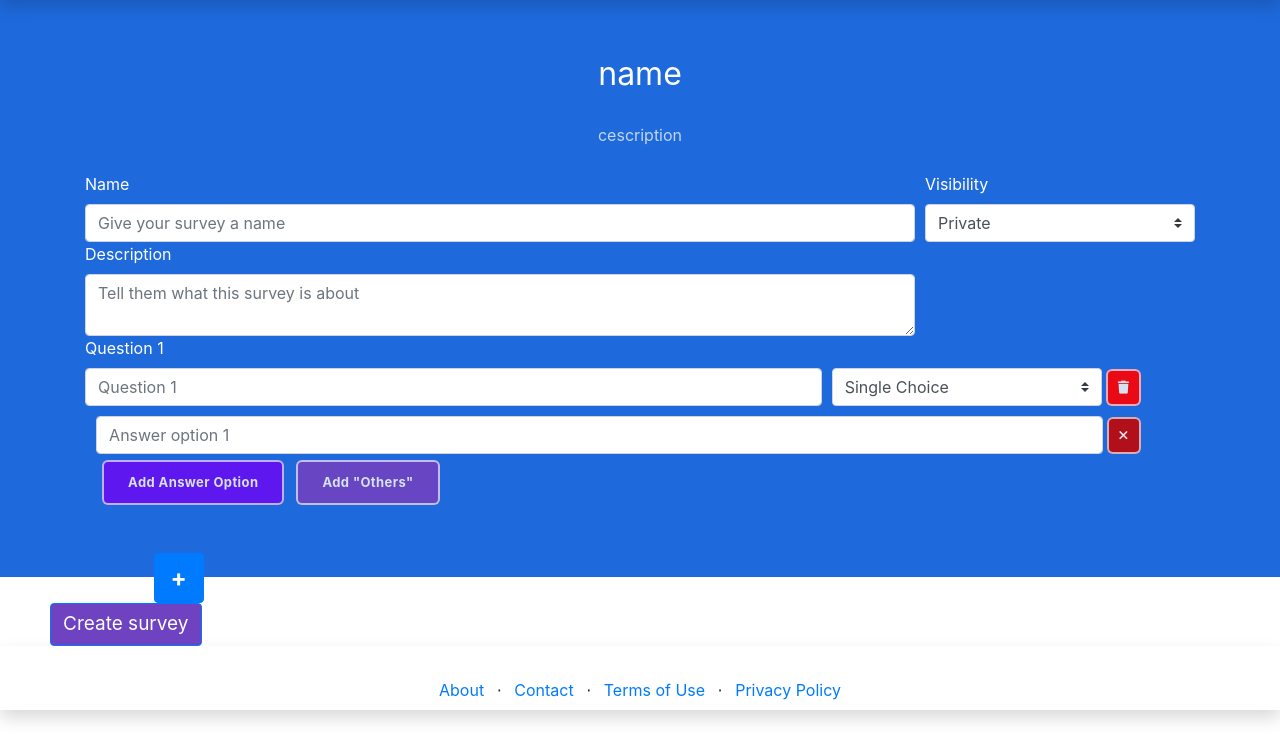
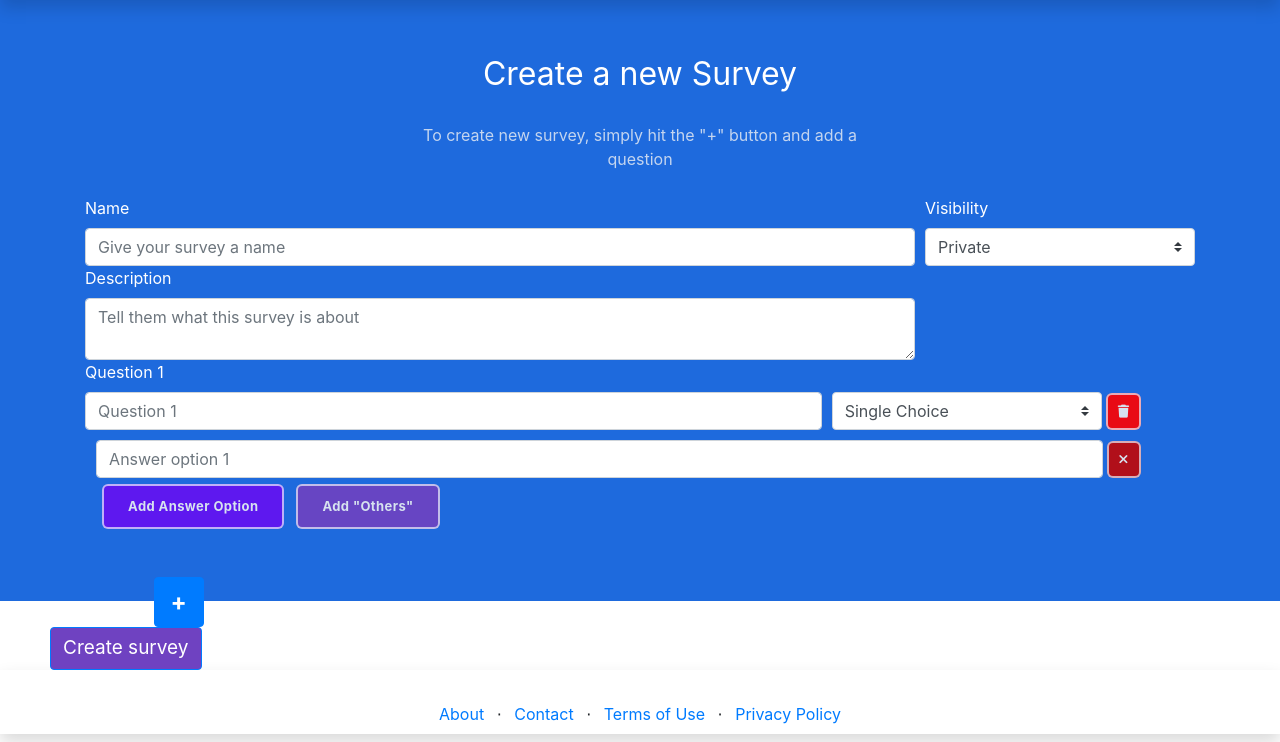
Before and after one commit to cedrikewers/surveylense, a CodeIgniter app: page /database/create in a window 1280 px wide. Shown: the part 58-800 px from the top of the page. Run offline with CodeIgniter, Linux system fonts and the light colour scheme; the visitor is signed in with stand-in values (Sample User, id 1); some libraries are stand-ins or nearby versions.

Commit message:
wip surveyCreateion

```diff
--- a/application/controllers/Userarea.php
+++ b/application/controllers/Userarea.php
@@ -148,7 +148,7 @@ class Userarea extends CI_Controller {
                 $questionCount++;
                 $dataId = $this->User_model->surveyTempData($id, $questionCount, $value);
             }
-            else{
+            elseif(strpos($key, "_")!==false){
                 $this->User_model->surveyTempDataAnswers($dataId, str_replace(strstr($key, "_", true)."_", "", $key), $value);
             }
         }
--- a/application/views/userarea/createView.php
+++ b/application/views/userarea/createView.php
@@ -4,13 +4,15 @@
 <link rel="stylesheet" href="<?php echo base_url('assets/css/Highlight-Blue.css');?>">
 
 <script>
-    var answerCount = [];
+    var answerCount = [1];
     $(document).ready(function(e){
 
         $(".highlight-blue").on("click", ".addAnswerOption", function(){
+            var questionNumber = $(this).parent().parent().attr('id').replace('question', '');
+            answerCount[questionNumber-1]++;
             $(this).parent().children(":first").append(
                             '<div class="form-row row-cols-2">'+
-                                '<div class="col-11 col-xl-11"><input class="form-control" type="text" placeholder="Answer option 1" style="margin-top: 10px;"></div>'+
+                                '<div class="col-11 col-xl-11"><input class="form-control" type="text" name="'+questionNumber+'_'+answerCount[questionNumber-1]+'" placeholder="Answer option '+answerCount[questionNumber-1]+'" style="margin-top: 10px;"></div>'+
                                 '<div class="col-1 col-xl-1">'+
                                 '<button class="btn btn-primary btn-sm align-items-md-end deleteAnswerOption" type="button" style="margin: 0;padding: 10px;padding-right: 10px;padding-left: 10px;padding-top: 10px;padding-bottom: 1;margin-top: 11px;background: rgb(193,6,6);margin-left: -6px;"><i class="fas fa-times"></i></button></div>'+
                             '</div>'
@@ -33,21 +35,40 @@
 
         $(".highlight-blue").on("click", ".deleteAnswerOption", function(){
             $(this).parent().parent().remove();
-
         });
 
-        $(".addQuestion").click(function(){
+        $("#addQuestion").click(function(){
             answerCount.push(1);
-            $("#questions").append('<span><br><label style="margin: 5px;margin-bottom: 2px;">Question '+answerCount.length+'</label>'+
-            '<button id="'+answerCount.length+'"class="btn btn-primary delQuestion" type="button" style="float:right; margin-right: 29.8%; background: var(--red)"><i class="fas fa-trash"></i></button>'+
-            '<input class="form-control" type="text" name="q'+answerCount.length+'" style="min-width: 243px;max-width: 70%;margin: 5px;" placeholder="Enter your question here...">'+
-            '<span id="answers'+answerCount.length+'"><span>'+
-            '<input name="'+answerCount.length+'.1" class="form-control" type="text" style="max-width: 67.3%;margin: 5px;margin-left: 3%;" placeholder="Answer option 1...">'+
-            '</span><button class="btn btn-primary addAnswer" type="button" style="margin: 5px;margin-left: 3%;"><strong>Add answer option</strong></button></span></span>');
+            $("#questions").append('<div id="question'+answerCount.length+'">'+
+                                '<div class="form-row row-cols-md-2 row-cols-lg-3 row-cols-xl-3">'+
+                                    '<div class="col-md-12 col-lg-8 col-xl-8"><label>Question '+answerCount.length+'</label><input class="form-control" type="text" placeholder="Question '+answerCount.length+'"></div>'+
+                                    '<div class="col-md-12 col-lg-3 col-xl-3 d-lg-flex d-xl-flex align-items-lg-end align-items-xl-end"><select class="custom-select" style="margin-top: 10px;">'+
+                                            +'<option value="0" selected="">Single Choice</option>'
+                                            +'<option value="1">Multiple Choice</option>'
+                                            +'<option value="2">Skala</option>'
+                                            +'<option value="3">Text</option>'
+                                    +'</select></div>'
+                                +'<div class="col-lg-1 col-xl-1 order-2"><button class="btn btn-primary btn-sm d-none d-print-block d-sm-none d-md-none d-lg-block d-xl-block align-items-md-end delQuestion" type="button" style="margin: 0;padding: 10px;padding-right: 10px;padding-left: 10px;padding-top: 10px;padding-bottom: 1;margin-top: 33px;background: #ff0000;margin-left: -6px;"><i class="fas fa-trash"></i></button></div>'
+                                    +'</div>'
+                                    +'<div style="margin-left: 1%;">'
+                                        +'<span id="answerOption1">'
+                                            +'<div class="form-row row-cols-2">'
+                                            +'<div class="col-11 col-xl-11"><input class="form-control" type="text" name="'+answerCount.length+'_'+answerCount[answerCount.length-1]+'" placeholder="Answer option 1" style="margin-top: 10px;"></div>'
+                                            +'<div class="col-1 col-xl-1">'
+                                        +'<button class="btn btn-primary btn-sm align-items-md-end deleteAnswerOption" type="button" style="margin: 0;padding: 10px;padding-right: 10px;padding-left: 10px;padding-top: 10px;padding-bottom: 1;margin-top: 11px;background: rgb(193,6,6);margin-left: -6px;"><i class="fas fa-times"></i></button></div>'
+                                        +'</div>'
+                                        +'</span>'
+                                    +'<button class="btn btn-primary text-capitalize d-none d-lg-inline addAnswerOption" type="button" style="background: var(--indigo);">Add Answer option</button><button class="btn btn-primary text-capitalize d-lg-none addAnswerOption" type="button" style="background: var(--indigo);"><i class="fas fa-plus-circle"></i></button><button class="btn btn-primary text-capitalize addOthers" type="button" style="background: var(--purple);">Add "Others"</button><button class="btn btn-primary text-capitalize d-lg-none delQuestion2" type="button" style="background: rgb(255,0,0);"><i class="fas fa-trash"></i></button>'
+                                +'</div>'
+                            +'</div>');
         });
 
-        $("#createSurvey").on("click", ".delQuestion", function(){
-            $(this).parent().html("");
+        $(".highlight-blue").on("click", ".delQuestion", function(){
+            $(this).parent().parent().parent().remove();
+        });
+
+        $(".highlight-blue").on("click", ".delQuestion2", function(){
+            $(this).parent().parent().remove();
         });
 
     });
@@ -56,19 +77,21 @@
 <section class="highlight-blue">
         <div class="container">
             <div class="intro">
-                <h2 class="text-center">name</h2>
-                <p class="text-center">cescription</p>
+                <h2 class="text-center">Create a new Survey</h2>
+                <p class="text-center">To create new survey, simply hit the "+" button and add a question</p>
             </div>
             <div class="buttons">
-                <form class="text-left">
+                <form class="text-left" action="<?php echo site_url('userarea/storeSurveyNew')?>" method="post">
                     <div class="form-group">
                         <div class="form-row">
-                            <div class="col text-left"><label>Name</label><input class="form-control" type="text" required="" placeholder="Give your survey a name"><label>Description</label><textarea class="form-control" placeholder="Tell them what this survey is about"></textarea></div>
+                            <div class="col text-left"><label>Name</label><input class="form-control" type="text" required="" name="name" placeholder="Give your survey a name"><label>Description</label><textarea class="form-control" placeholder="Tell them what this survey is about"></textarea></div>
                             <div class="col-xl-3 text-left"><label>Visibility</label><select class="custom-select" name="visibility">
                                     <option value="private" selected="">Private</option>
                                     <option value="public">Public</option>
                                 </select></div>
                         </div>
+                        <span id="questions">
+                            <div id="question1">
                                 <div class="form-row row-cols-md-2 row-cols-lg-3 row-cols-xl-3">
                                     <div class="col-md-12 col-lg-8 col-xl-8"><label>Question 1</label><input class="form-control" type="text" placeholder="Question 1"></div>
                                     <div class="col-md-12 col-lg-3 col-xl-3 d-lg-flex d-xl-flex align-items-lg-end align-items-xl-end"><select class="custom-select" style="margin-top: 10px;">
@@ -77,7 +100,7 @@
                                             <option value="2">Skala</option>
                                             <option value="3">Text</option>
                                         </select></div>
-                            <div class="col-lg-1 col-xl-1 order-2"><button class="btn btn-primary btn-sm d-none d-print-block d-sm-none d-md-none d-lg-block d-xl-block align-items-md-end" type="button" style="margin: 0;padding: 10px;padding-right: 10px;padding-left: 10px;padding-top: 10px;padding-bottom: 1;margin-top: 33px;background: #ff0000;margin-left: -6px;"><i class="fas fa-trash"></i></button></div>
+                                    <div class="col-lg-1 col-xl-1 order-2"><button class="btn btn-primary btn-sm d-none d-print-block d-sm-none d-md-none d-lg-block d-xl-block align-items-md-end delQuestion" type="button" style="margin: 0;padding: 10px;padding-right: 10px;padding-left: 10px;padding-top: 10px;padding-bottom: 1;margin-top: 33px;background: #ff0000;margin-left: -6px;"><i class="fas fa-trash"></i></button></div>
                                 </div>
                                 <div style="margin-left: 1%;">
                                     <span id="answerOption1">
@@ -87,12 +110,10 @@
                                             <button class="btn btn-primary btn-sm align-items-md-end deleteAnswerOption" type="button" style="margin: 0;padding: 10px;padding-right: 10px;padding-left: 10px;padding-top: 10px;padding-bottom: 1;margin-top: 11px;background: rgb(193,6,6);margin-left: -6px;"><i class="fas fa-times"></i></button></div>
                                         </div>
                                     </span>
-                            <!-- <div class="form-row row-cols-2">
-                                <div class="col-11 col-xl-11"><input class="form-control" type="text" placeholder="Others" style="margin-top: 10px;" readonly=""></div>
-                                <div class="col-1 col-xl-1"><button class="btn btn-primary btn-sm align-items-md-end" type="button" style="margin: 0;padding: 10px;padding-right: 10px;padding-left: 10px;padding-top: 10px;padding-bottom: 1;margin-top: 11px;background: rgb(193,6,6);margin-left: -6px;"><i class="fas fa-times"></i></button></div>
-                            </div> -->
-                            <button class="btn btn-primary text-capitalize d-none d-lg-inline addAnswerOption" type="button" style="background: var(--indigo);">Add Answer option</button><button class="btn btn-primary text-capitalize d-lg-none" type="button" style="background: var(--indigo);"><i class="fas fa-plus-circle"></i></button><button class="btn btn-primary text-capitalize addOthers" type="button" style="background: var(--purple);">Add "Others"</button><button class="btn btn-primary text-capitalize d-lg-none" type="button" style="background: rgb(255,0,0);"><i class="fas fa-trash"></i></button>
+                                    <button class="btn btn-primary text-capitalize d-none d-lg-inline addAnswerOption" type="button" style="background: var(--indigo);">Add Answer option</button><button class="btn btn-primary text-capitalize d-lg-none addAnswerOption" type="button" style="background: var(--indigo);"><i class="fas fa-plus-circle"></i></button><button class="btn btn-primary text-capitalize addOthers" type="button" style="background: var(--purple);">Add "Others"</button><button class="btn btn-primary text-capitalize d-lg-none delQuestion2" type="button" style="background: rgb(255,0,0);"><i class="fas fa-trash"></i></button>
                                 </div>
+                            </div>
+                        </span>
                         <!-- <div style="margin-left: 1%;">
                             <div class="form-row row-cols-2">
                                 <div class="col-3 col-sm-2 col-md-2 col-lg-1 col-xl-1"><select class="form-control">
```
Lines whose indentation alone changed are shown as unchanged.
